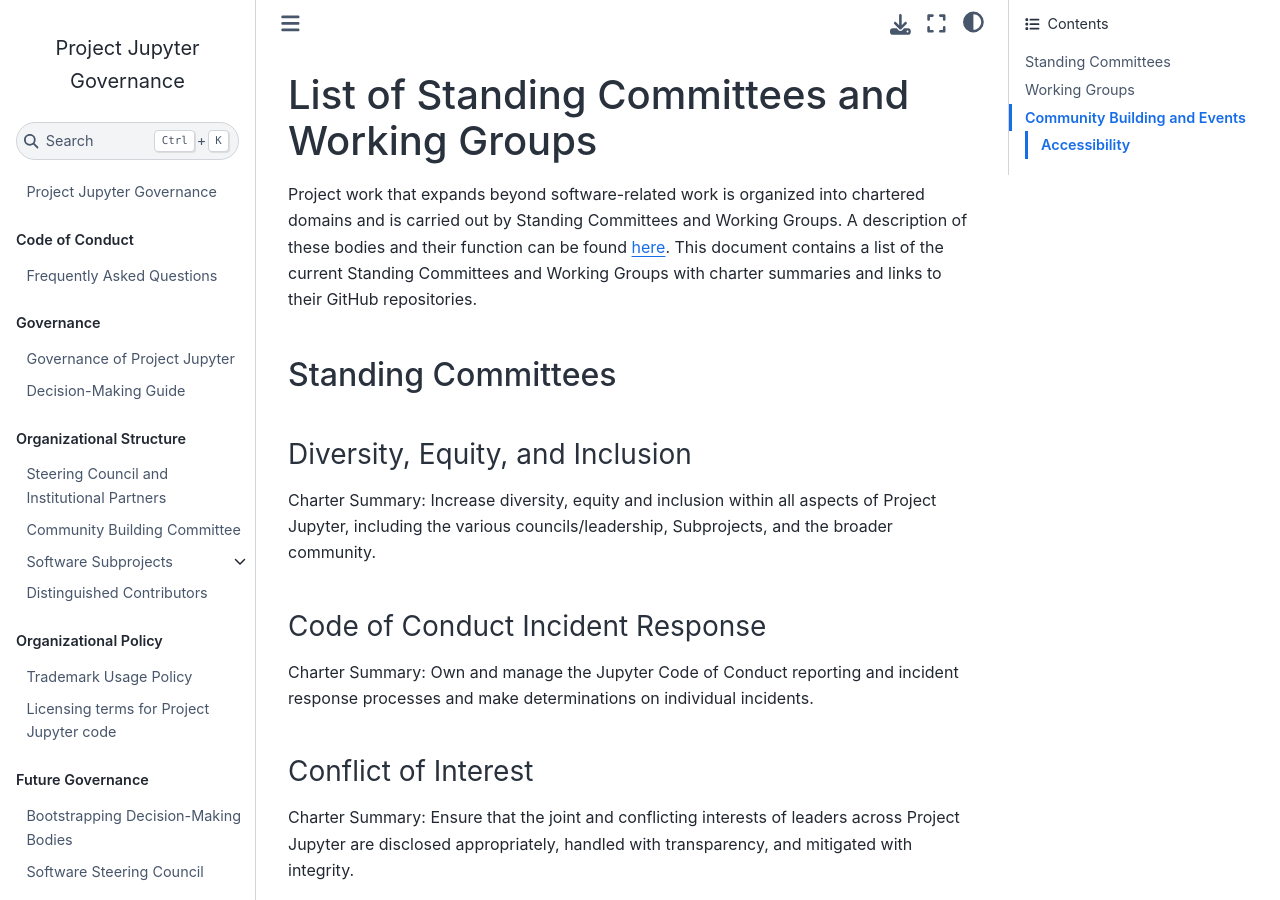
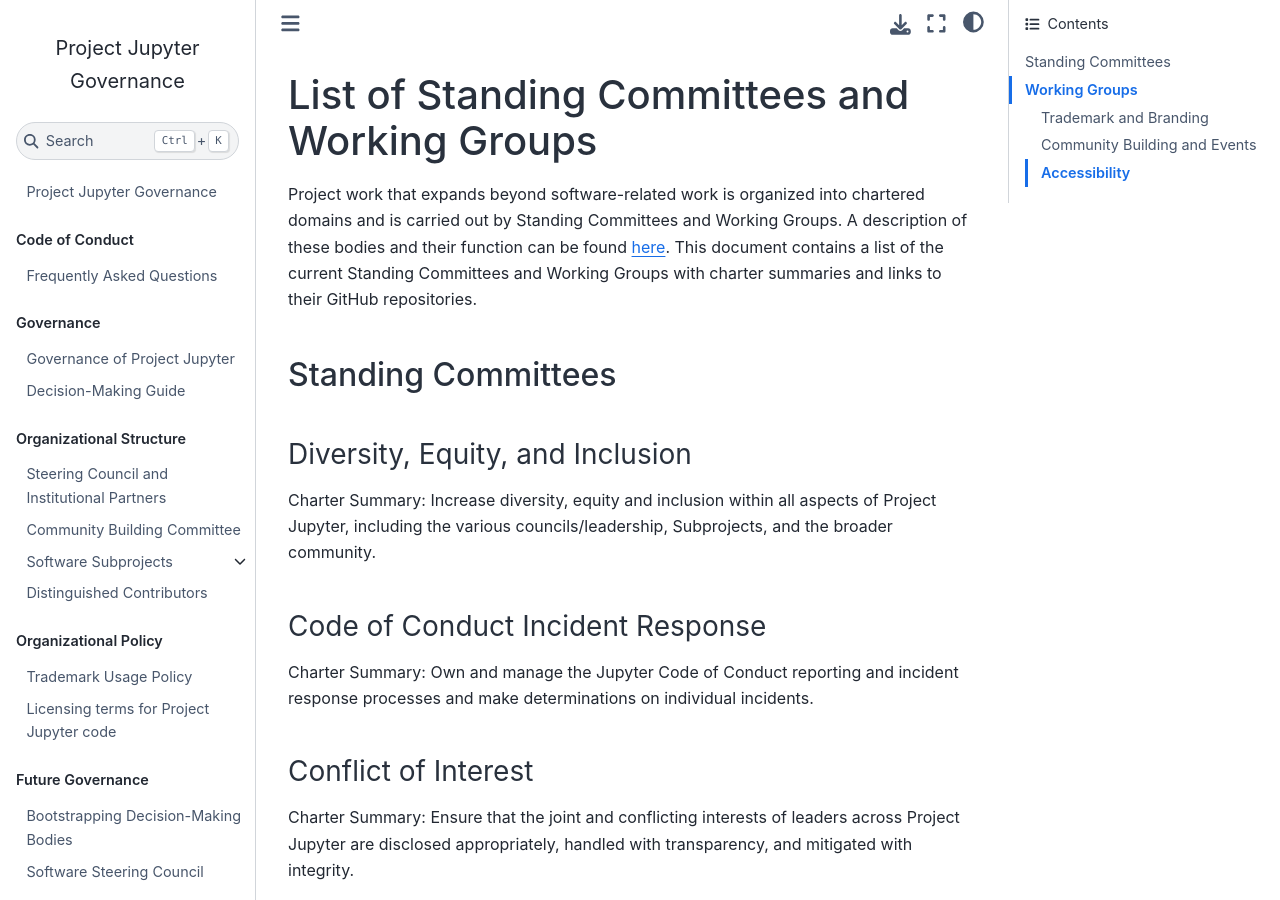
Before and after one commit to jupyter/governance, a Jupyter Book: the page built from list_of_standing_committees_and_working_groups.md, in a window 1280 px wide and 900 px high. Built offline with Jupyter Book 1.0.4 settings and Sphinx 7.4.7 and the Sphinx Book theme 1.1.4, drawn with Linux system fonts in a browser that asks for light colours; pages that are not in the unit, such as notebooks, are missing from menus.

Commit message:
Update list_of_standing_committees_and_working_groups.md
Co-authored-by: Jason Grout <jasongrout@users.noreply.github.com>

```diff
--- a/list_of_standing_committees_and_working_groups.md
+++ b/list_of_standing_committees_and_working_groups.md
@@ -22,7 +22,7 @@
 
 Charter Summary: License, protect, and promote the trademarks and visual and textual branding of Jupyter.
 
-## Community Building and Events
+### Community Building and Events
 
 [Charter](communitybuildingcommittee.md) Summary: Grow, build, and connect the global Jupyter community of users and contributors.
 
```
